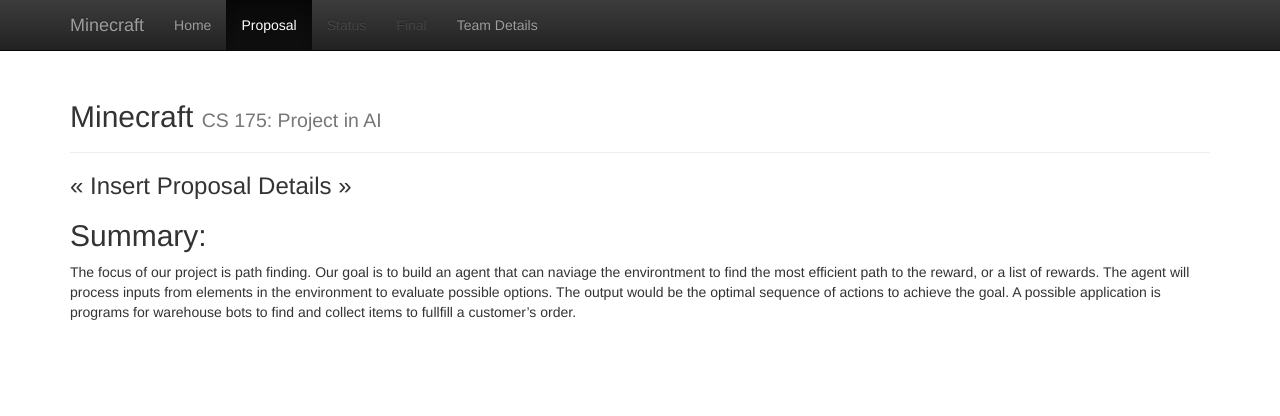
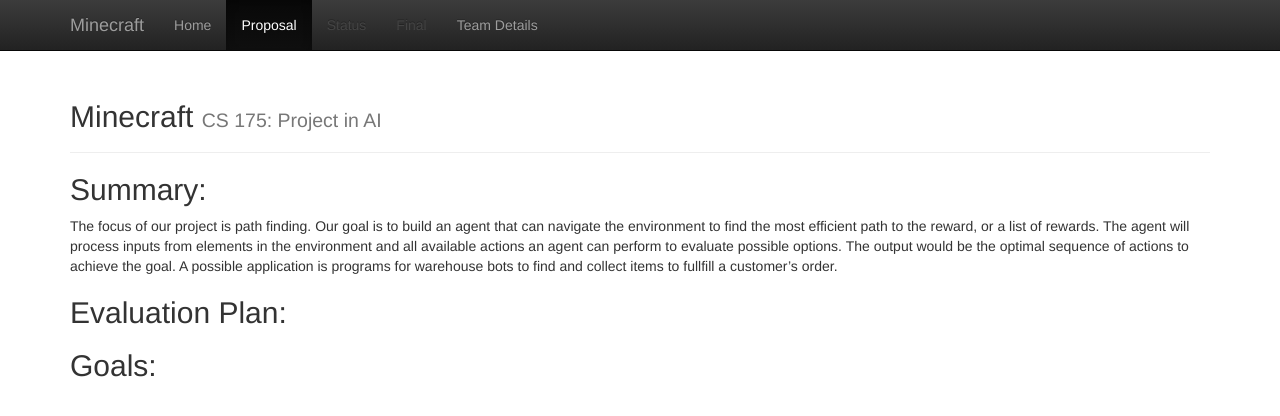
Before and after one commit to SGupta-9/cs175group5, a Jekyll site: the page built from docs/proposal.md, in a window 1280 px wide. Shown: the top 416 px of the page. Built offline with Jekyll 4.4.1, drawn with Linux system fonts in a browser that asks for light colours.

Commit message:
Update proposal.md

```diff
--- a/docs/proposal.md
+++ b/docs/proposal.md
@@ -3,7 +3,10 @@ layout: default
 title:  Proposal
 ---
 
-### << Insert Proposal Details >>
+## Summary:
+The focus of our project is path finding. Our goal is to build an agent that can navigate the environment to find the most efficient path to the reward, or a list of rewards. The agent will process inputs from elements in the environment and all available actions an agent can perform to evaluate possible options. The output would be the optimal sequence of actions to achieve the goal. A possible application is programs for warehouse bots to find and collect items to fullfill a customer's order.
 
-## Summary:
-The focus of our project is path finding. Our goal is to build an agent that can naviage the environtment to find the most efficient path to the reward, or a list of rewards. The agent will process inputs from elements in the environment to evaluate possible options. The output would be the optimal sequence of actions to achieve the goal. A possible application is programs for warehouse bots to find and collect items to fullfill a customer's order.
+## Evaluation Plan:
+
+
+## Goals:
```
